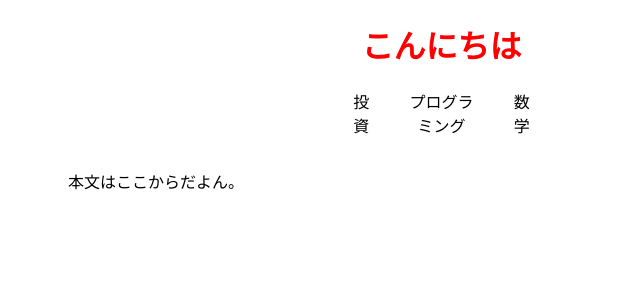
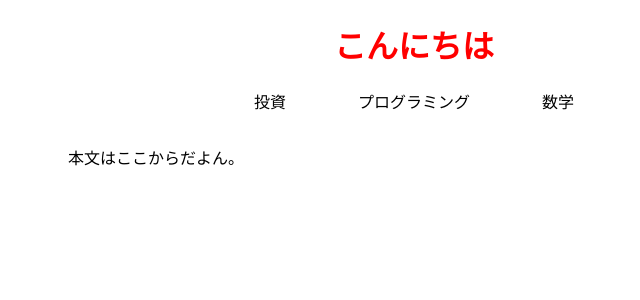
Before and after one commit to com01evi/testwebsite, a PHP site: page / in a window 1280 px wide. Shown: the top 300 px of the page, without its empty margins (172-812 px from the left). Run offline with PHP 8.4, Linux system fonts and the light colour scheme.

Commit message:
add li width

```diff
--- a/css/main.css
+++ b/css/main.css
@@ -26,5 +26,6 @@ nav ul {
             justify-content: center;
         }
         nav ul li {
+            width: 150px;
             margin: 0 15px;
         }
```
